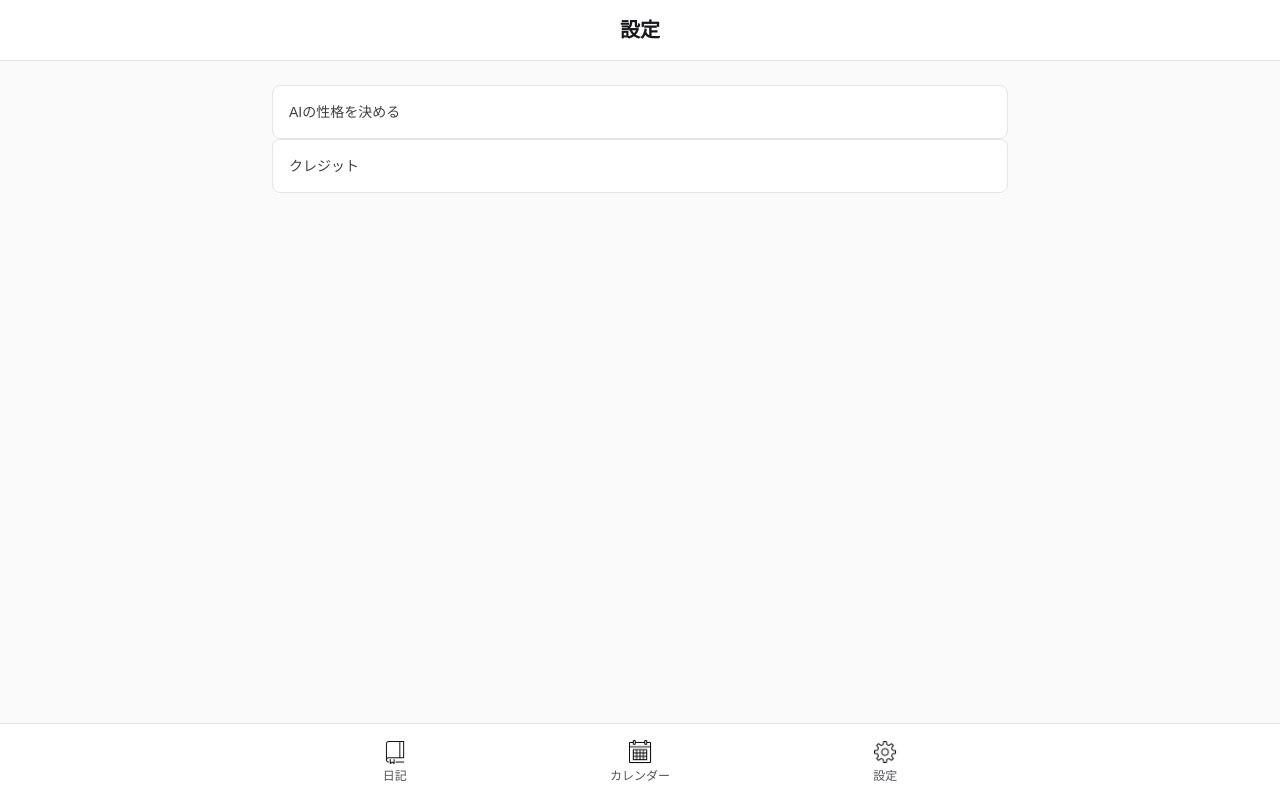
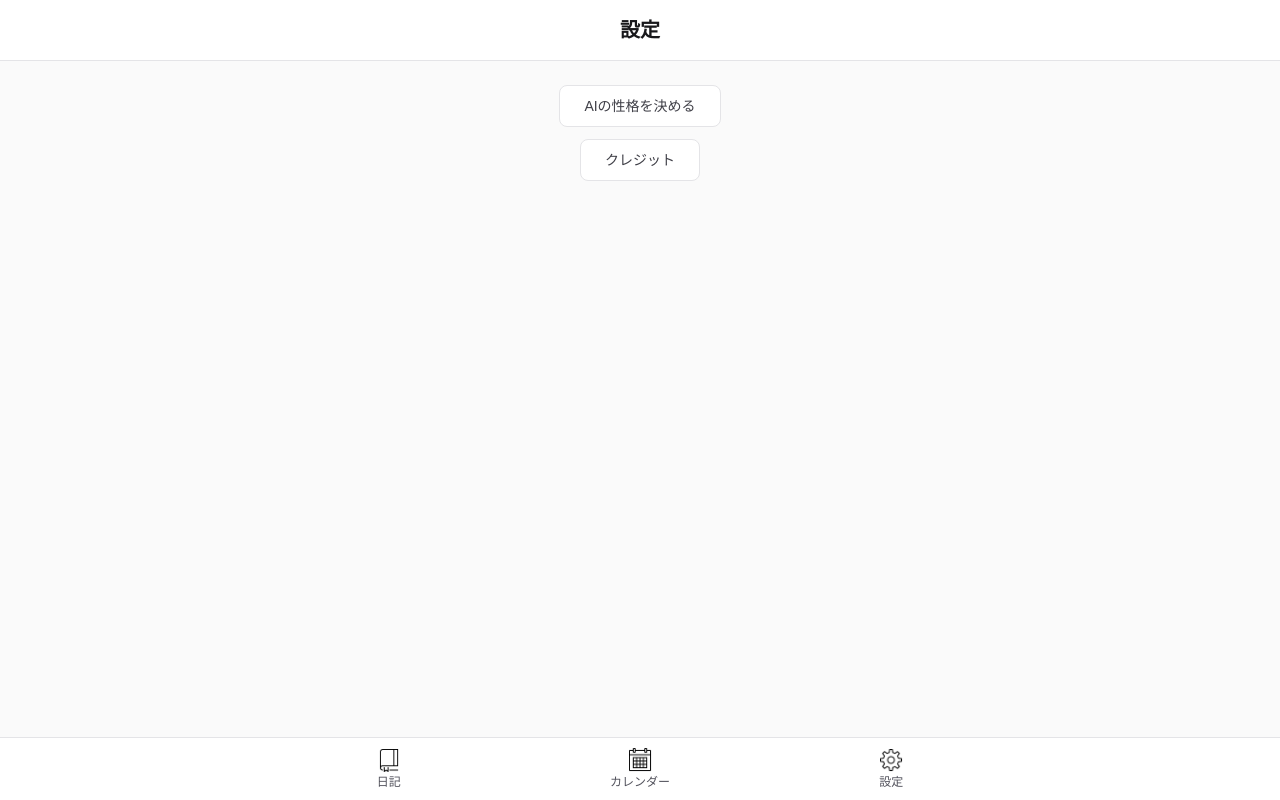
Before and after one commit to sodomun/ai-diary, a Next.js app: page /settings in a window 1280 px wide. Built offline with nearby package versions, Linux system fonts and the light colour scheme.

Commit message:
ボタンエリアを小さくした。

```diff
--- a/app/components/Footer.tsx
+++ b/app/components/Footer.tsx
@@ -4,16 +4,16 @@ import Image from "next/image";
 export default function Footer() {
   return (
     <footer className="w-full bg-white dark:bg-zinc-900 border-t border-zinc-200 dark:border-zinc-700">
-      <nav className="max-w-3xl mx-auto px-4 py-2 flex justify-around">
-        <Link href="/diaries" className="flex-1 flex flex-col items-center gap-1 py-2 text-xs font-medium text-zinc-600 hover:text-zinc-900 dark:text-zinc-400 dark:hover:text-zinc-50">
+      <nav className="max-w-3xl mx-auto px-4 py-1 flex justify-around">
+        <Link href="/diaries" className="flex flex-col items-center gap-0.5 px-4 py-1.5 text-xs font-medium text-zinc-600 hover:text-zinc-900 dark:text-zinc-400 dark:hover:text-zinc-50">
           <Image src="/icons/diary.png" alt="diary" width={24} height={24} />
           日記
         </Link>
-        <Link href="/calendar" className="flex-1 flex flex-col items-center gap-1 py-2 text-xs font-medium text-zinc-600 hover:text-zinc-900 dark:text-zinc-400 dark:hover:text-zinc-50">
+        <Link href="/calendar" className="flex flex-col items-center gap-0.5 px-4 py-1.5 text-xs font-medium text-zinc-600 hover:text-zinc-900 dark:text-zinc-400 dark:hover:text-zinc-50">
           <Image src="/icons/calendar.png" alt="calendar" width={24} height={24} />
           カレンダー
         </Link>
-        <Link href="/settings" className="flex-1 flex flex-col items-center gap-1 py-2 text-xs font-medium text-zinc-600 hover:text-zinc-900 dark:text-zinc-400 dark:hover:text-zinc-50">
+        <Link href="/settings" className="flex flex-col items-center gap-0.5 px-4 py-1.5 text-xs font-medium text-zinc-600 hover:text-zinc-900 dark:text-zinc-400 dark:hover:text-zinc-50">
           <Image src="/icons/settings.png" alt="settings" width={24} height={24} />
           設定
         </Link>
--- a/app/diaries/page.tsx
+++ b/app/diaries/page.tsx
@@ -11,7 +11,7 @@ export default function DiariesPage() {
         <div className="max-w-3xl mx-auto w-full px-4 pt-6">
           <Link
             href="/diaries/new"
-            className="block w-full text-center py-3 bg-zinc-900 dark:bg-zinc-50 text-white dark:text-zinc-900 text-sm font-medium rounded-lg hover:bg-zinc-700 dark:hover:bg-zinc-200 transition-colors"
+            className="inline-block text-center px-5 py-2 bg-zinc-900 dark:bg-zinc-50 text-white dark:text-zinc-900 text-sm font-medium rounded-lg hover:bg-zinc-700 dark:hover:bg-zinc-200 transition-colors"
           >
             新規日記作成
           </Link>
--- a/app/settings/page.tsx
+++ b/app/settings/page.tsx
@@ -6,16 +6,16 @@ export default function SettingsPage() {
   return (
     <div className="flex min-h-screen flex-col bg-zinc-50 dark:bg-black">
       <SettingsHeader />
-      <main className="flex-1 max-w-3xl mx-auto w-full px-4 py-6">
+      <main className="flex-1 max-w-3xl mx-auto w-full px-4 py-6 flex flex-col items-center gap-3">
         <Link
           href="/settings/ai-prompt"
-          className="block w-full p-4 bg-white dark:bg-zinc-900 border border-zinc-200 dark:border-zinc-700 rounded-lg text-sm font-medium text-zinc-700 dark:text-zinc-300 hover:bg-zinc-50 dark:hover:bg-zinc-800 transition-colors"
+          className="px-6 py-2.5 bg-white dark:bg-zinc-900 border border-zinc-200 dark:border-zinc-700 rounded-lg text-sm font-medium text-zinc-700 dark:text-zinc-300 hover:bg-zinc-50 dark:hover:bg-zinc-800 transition-colors"
         >
           AIの性格を決める
         </Link>
         <Link
           href="/settings/credits"
-          className="block w-full p-4 bg-white dark:bg-zinc-900 border border-zinc-200 dark:border-zinc-700 rounded-lg text-sm font-medium text-zinc-700 dark:text-zinc-300 hover:bg-zinc-50 dark:hover:bg-zinc-800 transition-colors"
+          className="px-6 py-2.5 bg-white dark:bg-zinc-900 border border-zinc-200 dark:border-zinc-700 rounded-lg text-sm font-medium text-zinc-700 dark:text-zinc-300 hover:bg-zinc-50 dark:hover:bg-zinc-800 transition-colors"
         >
           クレジット
         </Link>
```
